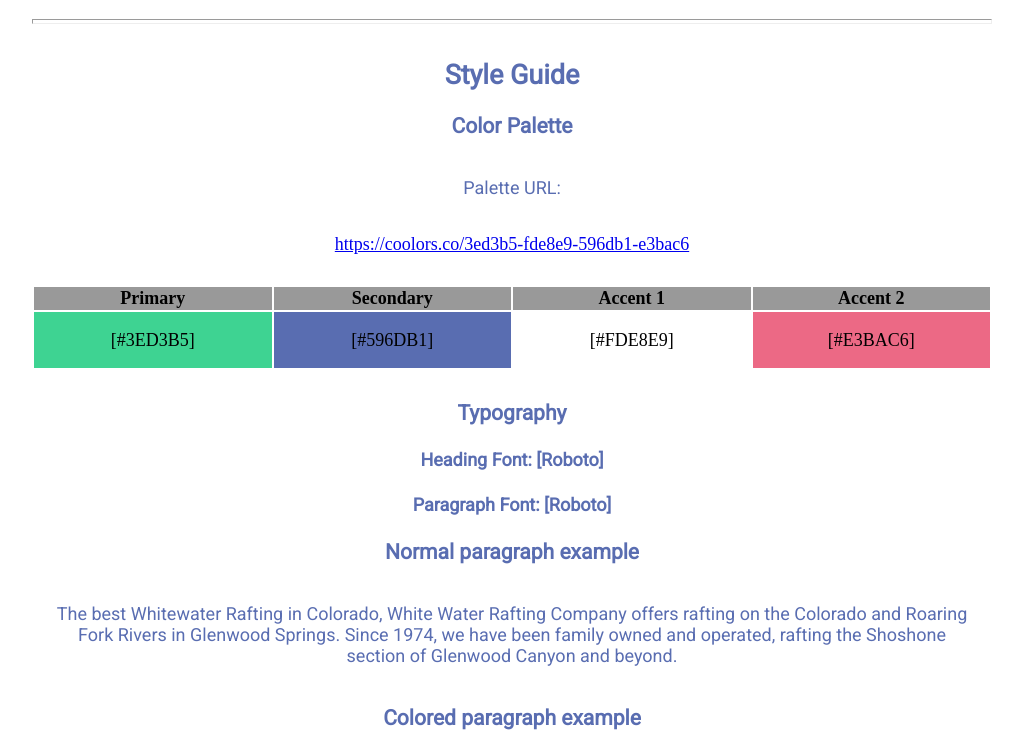
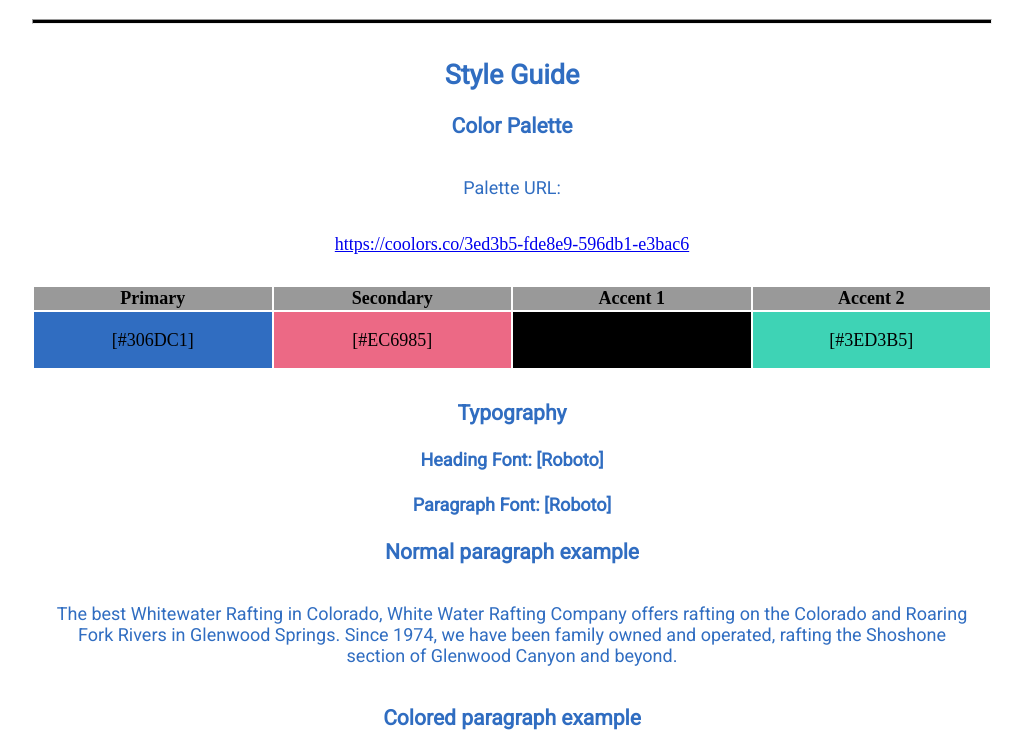
Before and after one commit to Tsuru4/WDD130, a plain HTML site: page wwr/site-plan-rafting.html in a window 1280 px wide. Shown: the part 1185-1933 px from the top of the page, without its empty margins (128-1151 px from the left). Drawn offline with Linux system fonts and the light colour scheme.

Commit message:
Updating colors for wwr site plan

```diff
--- a/wwr/site-plan-rafting.html
+++ b/wwr/site-plan-rafting.html
@@ -12,7 +12,7 @@
   <header>
     <h1>Student Dry Oar Rafting Site Plan</h1>
     <h2>Allyn Crane</h2>
-    <h2>WDD 130-07</h2>
+    <h2>WDD 130-08</h2>
     <!-- In the header above, add the name of your site, your name and class number. For example if you are in section 3 you would put WDD 130-03 -->
   </header>
   <main>
@@ -54,10 +54,10 @@
       </tr>
       <!-- Replace the numbers in the boxes below with your hex color codes. Then switch to the site-plan.css file and change your colors there as well. -->
       <tr>
-        <td class="primary">[#3ED3B5]</td>
-        <td class="secondary">[#596DB1]</td>
-        <td class="accent1">[#FDE8E9]</td>
-        <td class="accent2">[#E3BAC6]</td>
+        <td class="primary">[#306DC1]</td>
+        <td class="secondary">[#EC6985]</td>
+        <td class="accent1">[#000000]</td>
+        <td class="accent2">[#3ED3B5]</td>
       </tr>
     </table>
 
--- a/wwr/styles/site-plan-rafting.css
+++ b/wwr/styles/site-plan-rafting.css
@@ -7,24 +7,24 @@ Fonts are separated by a & */
 
 :root {
   /* change the values below to your colors from your palette */
-  --primary-color: #3ed392;
-  --secondary-color: #596DB1;
-  --accent1-color: #ffffff;
-  --accent2-color: #ec6985;
+  --primary-color: #306DC1;
+  --secondary-color: #ec6985;
+  --accent1-color: #000000;
+  --accent2-color: #3ED3B5;
 
   /* change the values below to your chosen font(s) */
   --heading-font: Roboto;
   --paragraph-font: Roboto;
 
   /* these colors below should be chosen from among your palette colors above */
-  --headline-color-on-white: #596DB1;  /* headlines on a white background */
-  --headline-color-on-color: #000000; /* headlines on a colored background */
-  --paragraph-color-on-white: #596DB1; /* paragraph text on a white background */
-  --paragraph-color-on-color: #000000; /* paragraph text on a colored background */
+  --headline-color-on-white: #306DC1;  /* headlines on a white background */
+  --headline-color-on-color: #306DC1; /* headlines on a colored background */
+  --paragraph-color-on-white: #306DC1; /* paragraph text on a white background */
+  --paragraph-color-on-color: #306DC1; /* paragraph text on a colored background */
   --paragraph-background-color: #3ED3B5;
-  --nav-link-color: #3ED3B5;
+  --nav-link-color: #000000;
   --nav-background-color: #ec6985;;
-  --nav-hover-link-color: #ec6985;
+  --nav-hover-link-color: #306DC1;
   --nav-hover-background-color: #3ED3B5;
 }
 
```
